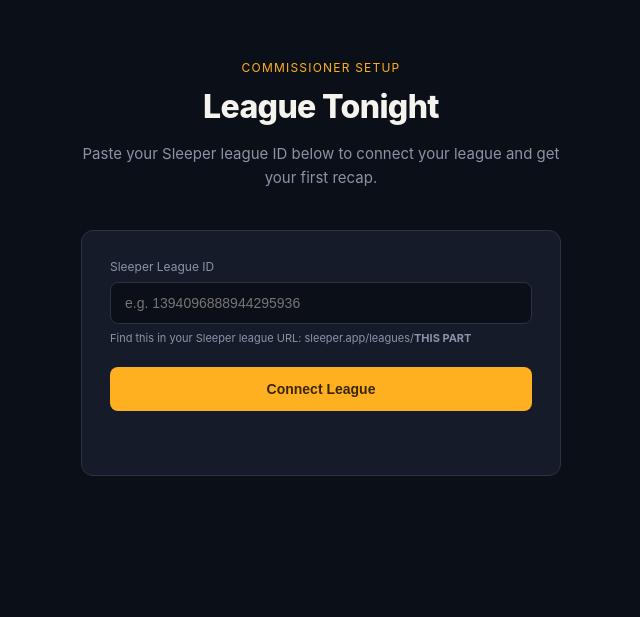
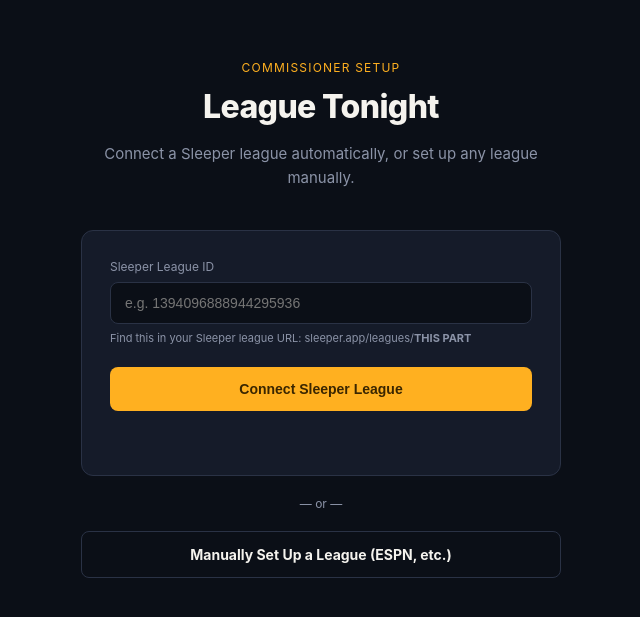
Before and after one commit to matdj11/league-tonight, a Flask app: page / in a window 1280 px wide. Shown: the top 617 px of the page, without its empty margins (319-959 px from the left). Run offline with Flask 3, Linux system fonts and the light colour scheme.

Commit message:
Update index.html

```diff
--- a/templates/index.html
+++ b/templates/index.html
@@ -9,32 +9,38 @@
         .eyebrow { color: #FFB020; font-size: 12px; letter-spacing: 0.1em; text-transform: uppercase; margin-bottom: 12px; }
         h1 { font-size: 32px; font-weight: 800; margin-bottom: 16px; letter-spacing: -0.02em; }
         .subtitle { color: #8B93A7; font-size: 15px; line-height: 1.6; margin-bottom: 40px; }
-        .card { background: #151B29; border: 1px solid #2A3245; border-radius: 12px; padding: 28px; text-align: left; }
+        .card { background: #151B29; border: 1px solid #2A3245; border-radius: 12px; padding: 28px; text-align: left; margin-bottom: 16px; }
         .card label { display: block; font-size: 12px; color: #8B93A7; margin-bottom: 8px; }
         .card input { width: 100%; padding: 12px 14px; background: #0B0F17; border: 1px solid #2A3245; border-radius: 8px; color: #F5F3EE; font-size: 14px; margin-bottom: 16px; }
         .card input:focus { outline: none; border-color: #FFB020; }
         .card .hint { font-size: 11px; color: #8B93A7; margin-top: -10px; margin-bottom: 20px; line-height: 1.5; }
-        .btn { width: 100%; background: #FFB020; color: #3A2600; padding: 14px; border-radius: 8px; font-weight: 700; font-size: 14px; border: none; cursor: pointer; }
+        .btn { width: 100%; background: #FFB020; color: #3A2600; padding: 14px; border-radius: 8px; font-weight: 700; font-size: 14px; border: none; cursor: pointer; text-align: center; text-decoration: none; display: block; }
         .btn:hover { background: #E6A018; }
         .btn:disabled { opacity: 0.5; cursor: not-allowed; }
+        .btn.secondary { background: transparent; border: 1px solid #2A3245; color: #F5F3EE; margin-top: 10px; }
         .status { margin-top: 16px; font-size: 13px; color: #8B93A7; min-height: 20px; }
         .status.error { color: #FF6B5E; }
         .status.success { color: #5EEAD4; }
+        .divider { color: #8B93A7; font-size: 12px; margin: 20px 0; }
     </style>
 </head>
 <body>
     <div class="container">
         <div class="eyebrow">Commissioner Setup</div>
         <h1>League Tonight</h1>
-        <p class="subtitle">Paste your Sleeper league ID below to connect your league and get your first recap.</p>
+        <p class="subtitle">Connect a Sleeper league automatically, or set up any league manually.</p>
 
         <div class="card">
             <label for="league_id">Sleeper League ID</label>
             <input type="text" id="league_id" placeholder="e.g. 1394096888944295936" />
             <div class="hint">Find this in your Sleeper league URL: sleeper.app/leagues/<strong>THIS PART</strong></div>
-            <button class="btn" id="connect_btn" onclick="connectLeague()">Connect League</button>
+            <button class="btn" id="connect_btn" onclick="connectLeague()">Connect Sleeper League</button>
             <div class="status" id="status"></div>
         </div>
+
+        <div class="divider">— or —</div>
+
+        <a href="/manual-setup" class="btn secondary">Manually Set Up a League (ESPN, etc.)</a>
     </div>
 
     <script>
```
